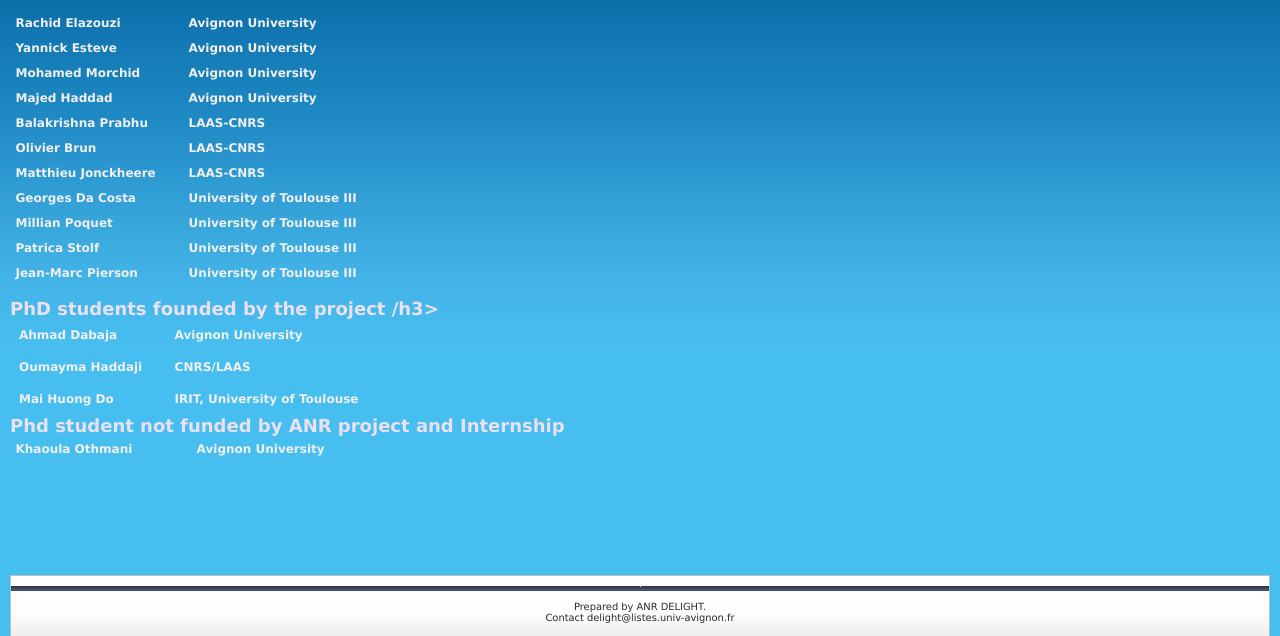
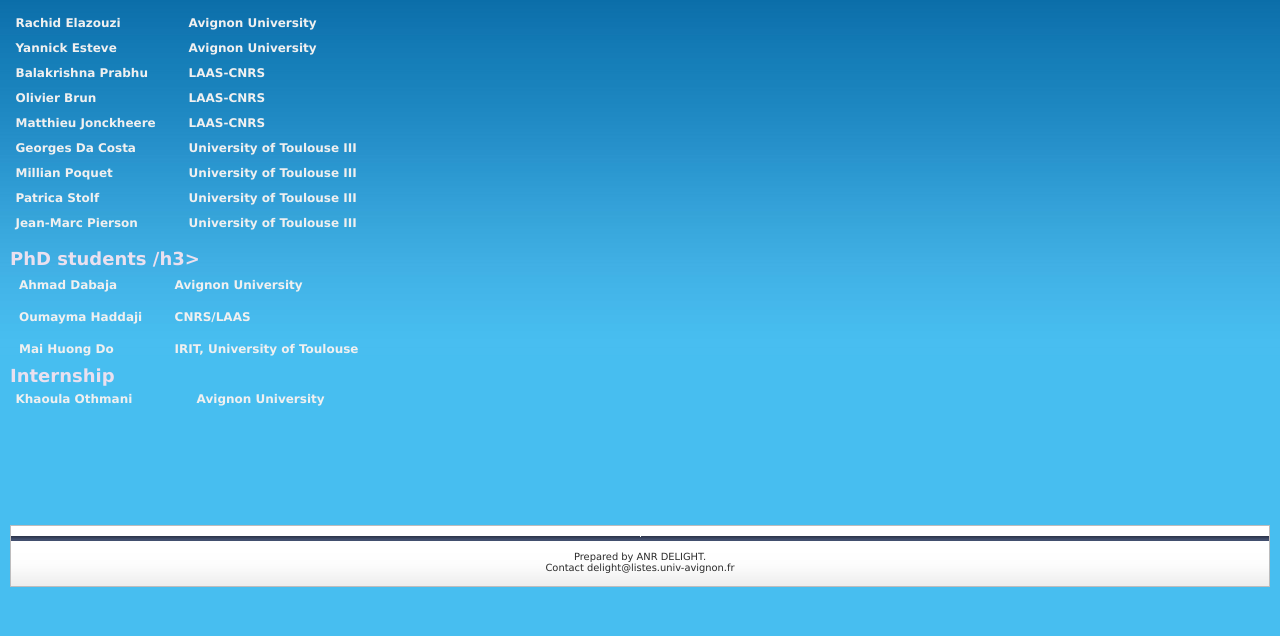
Before and after one commit to Rachid-Elazouzi/DELIGHT, a plain HTML site: page consortium.html in a window 1280 px wide. Shown: the part 629-1265 px from the top of the page. After the commit the page ends 1226 px from the top, so only its background shows below. Drawn offline with Linux system fonts and the light colour scheme.

Commit message:
Update consortium.html

```diff
--- a/consortium.html
+++ b/consortium.html
@@ -156,23 +156,6 @@
 </TR>
 <TR>
 	<TD>
-		<h3 style="text-align: left;color:rgb(240, 240, 240);font-size: 12px">Mohamed Morchid</h3>
-
-	</TD>
-	<TD>
-	<h3 style="text-align: left;color:rgb(240, 240, 240);font-size: 12px">Avignon University</h3>
-	</TD>
-</TR>
-<TR>
-	<TD>
-		<h3 style="text-align: left;color:rgb(240, 240, 240);font-size: 12px">Majed Haddad</h3>
-	</TD>
-	<TD>
-	<h3 style="text-align: left;color:rgb(240, 240, 240);font-size: 12px">Avignon University</h3>
-	</TD>
-</TR>
-<TR>
-	<TD>
 		<h3 style="text-align: left;color:rgb(240, 240, 240);font-size: 12px">Balakrishna Prabhu</h3>
 	</TD>
 	<TD>
@@ -229,7 +212,7 @@
 	</TR>
 </TABLE>
   <br>
-<h3 style="text-align: left;color:rgb(234, 224, 239);font-size: 18px">PhD students founded by the project /h3>
+<h3 style="text-align: left;color:rgb(234, 224, 239);font-size: 18px">PhD students /h3>
 <TABLE  WIDTH="30%">
 	<TR>
 	<TD>
@@ -256,7 +239,7 @@
 			</TD>
 			</TR>
 </TABLE>
-<h3 style="text-align: left;color:rgb(234, 224, 239);font-size: 18px">Phd student not funded by ANR project and Internship </h3>
+<h3 style="text-align: left;color:rgb(234, 224, 239);font-size: 18px"> Internship  </h3>
 <TABLE WIDTH="30%">
 	<TR>
 		<TD>
```
